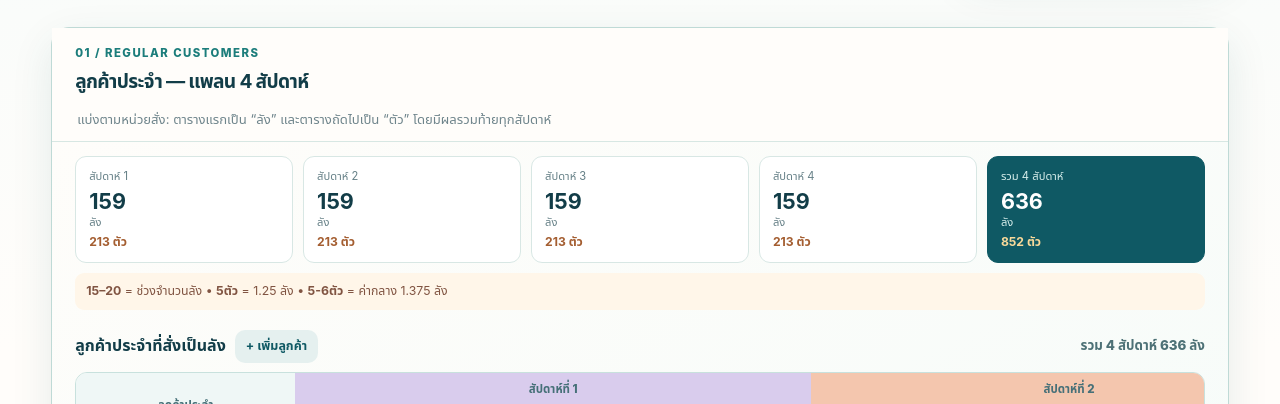
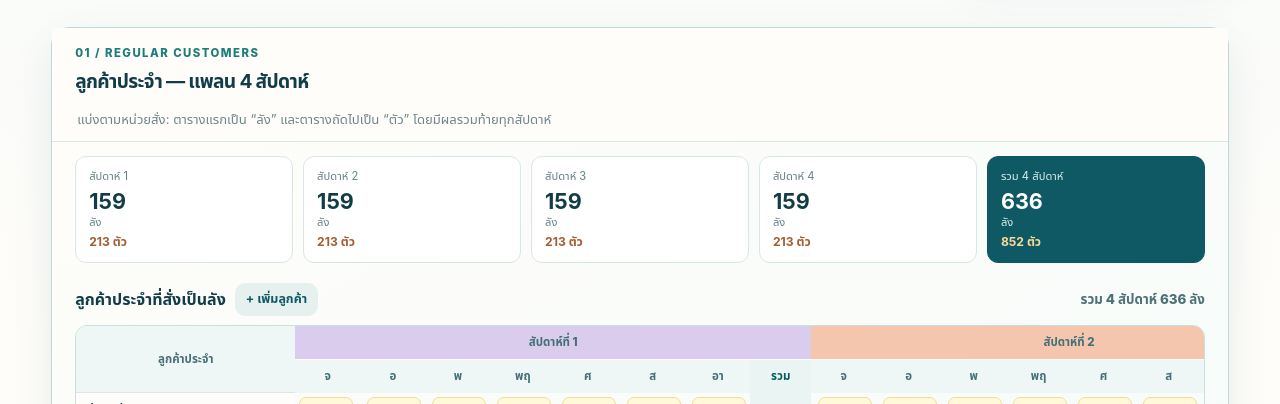
Before and after one commit to Bo2431024310-lgtm/Plan-Salmon, a website: page index.html in a window 1280 px wide. Shown: the part 318-722 px from the top of the page. Drawn offline with Linux system fonts and the light colour scheme.

Commit message:
Remove customer unit conversion hint

```diff
--- a/index.html
+++ b/index.html
@@ -22,7 +22,6 @@
       <section class="panel customers-panel customer-library" aria-label="รายชื่อลูกค้าประจำ">
         <div class="panel-title customer-sticky"><div><p class="eyebrow">01 / REGULAR CUSTOMERS</p><h2>ลูกค้าประจำ — แพลน 4 สัปดาห์</h2><p class="muted">แบ่งตามหน่วยสั่ง: ตารางแรกเป็น “ลัง” และตารางถัดไปเป็น “ตัว” โดยมีผลรวมท้ายทุกสัปดาห์</p></div></div>
         <div class="customer-week-summary" id="customerWeekSummary"></div>
-        <div class="order-guide"><b>15–20</b> = ช่วงจำนวนลัง • <b>5ตัว</b> = 1.25 ลัง • <b>5-6ตัว</b> = ค่ากลาง 1.375 ลัง</div>
         <section class="customer-group carton-group"><div class="customer-group-title"><h3>ลูกค้าประจำที่สั่งเป็นลัง</h3><button class="secondary" id="addCartonCustomerBtn">+ เพิ่มลูกค้า</button><small id="cartonGroupTotal"></small></div><div class="table-wrap customer-table-wrap"><table id="customerCartonTable"><thead id="customerCartonHead"></thead><tbody id="customerCartonRows"></tbody></table></div></section>
         <section class="customer-group fish-group"><div class="customer-group-title"><h3>ลูกค้าประจำที่สั่งเป็นตัว</h3><button class="primary" id="addFishCustomerBtn">+ เพิ่มลูกค้า</button><small id="fishGroupTotal"></small></div><div class="table-wrap customer-table-wrap"><table id="customerFishTable"><thead id="customerFishHead"></thead><tbody id="customerFishRows"></tbody></table></div></section>
       </section>
```
